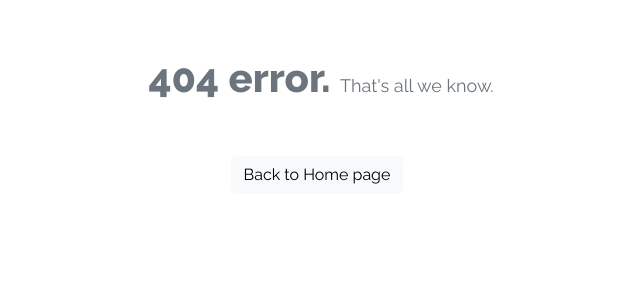
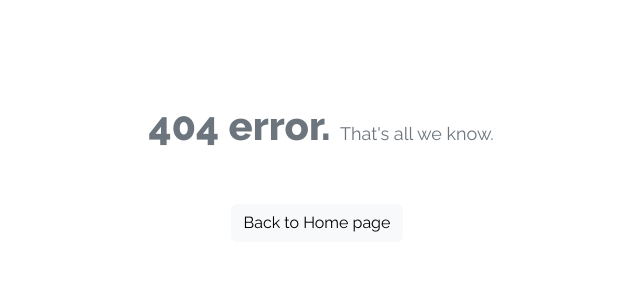
Before and after one commit to BrigitaGrybaiteBartke/PHP-CMS, a PHP site: the page made by src/views/404.php in a window 1280 px wide. Shown: the top 300 px of the page, without its empty margins (319-959 px from the left). Run offline with PHP 8.4, Linux system fonts and the light colour scheme; the template is opened without the code that fills it, so the values that code supplies are empty; some libraries are stand-ins or nearby versions.

Commit message:
update style

```diff
--- a/src/views/404.php
+++ b/src/views/404.php
@@ -1,13 +1,13 @@
 <?php require_once "./src/views/fragments/head.php"; ?>
 
 <body>
-    <div class="container flex-column d-flex align-items-center">
+    <div class="container flex-column d-flex align-items-center mt-5">
         <div class="mt-5 text-center">
             <span style="font-weight: 800; font-size: 40px;" class="text-center text-secondary">404 error. </span>
             <span style="font-weight: 200; font-size: 18px;" class="text-secondary">That's all we know.</span>
         </div>
         <!-- Back to homepage button -->
-        <div class="mt-5 mb-3">
+        <div class="mt-5">
             <a href="<?php print('./') ?>" class='btn btn-light me-2'>Back to Home page</a>
         </div>
     </div>
--- a/src/views/admin.php
+++ b/src/views/admin.php
@@ -58,7 +58,7 @@ if (isset($_GET['action']) == 'logout') {
         <?php isset($_SESSION['logged']) == true ? print($greeting) : null ?>
         <!-- add new page -->
         <div>
-            <a href="./add" class="btn btn-success mb-3">Add new page</a>
+            <a href="./add" class="btn btn-primary mb-3">Add new page</a>
         </div>
         <div>
             <table class="table table-hover table-bordered shadow p-3 mb-3 bg-body rounded">
```
